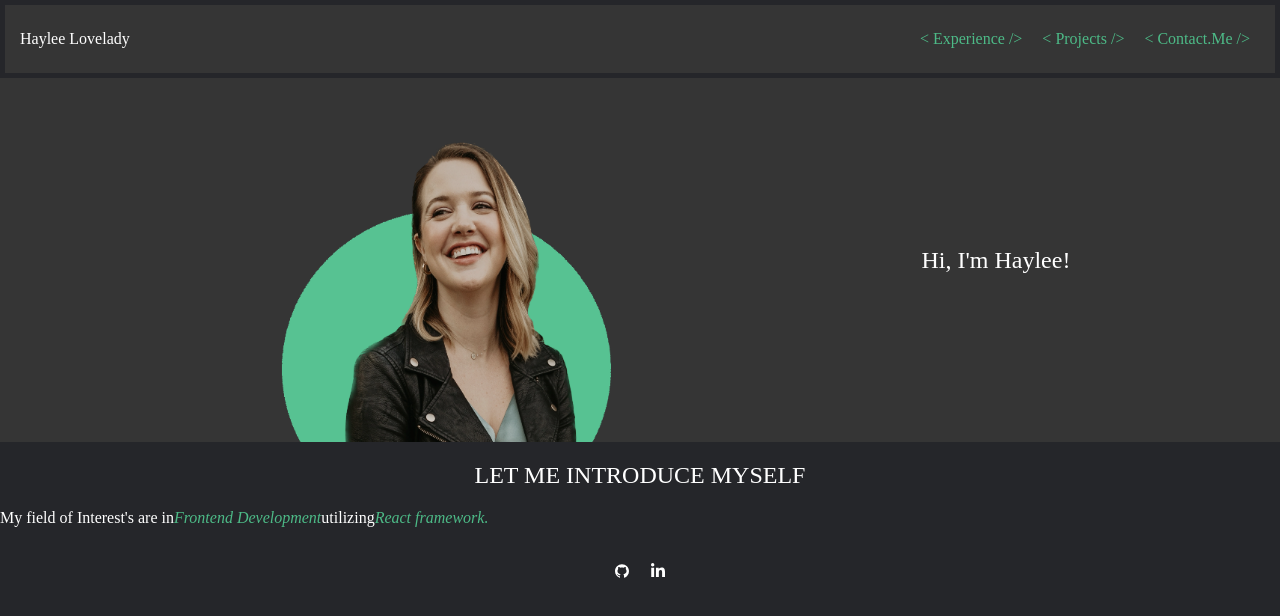
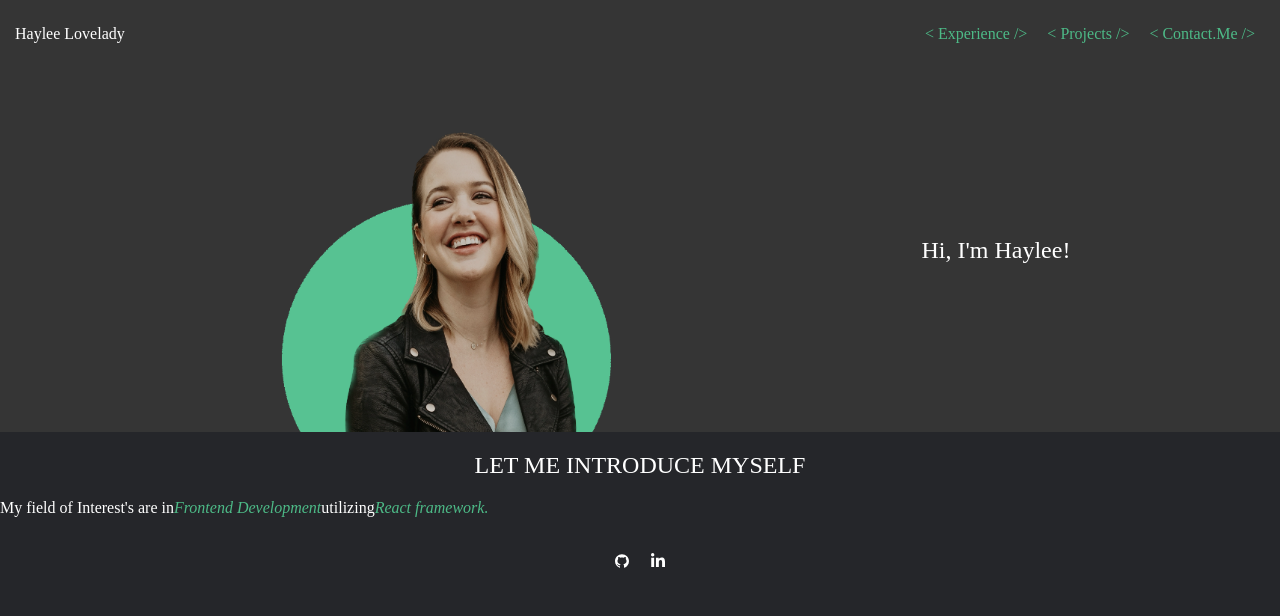
Before and after one commit to HLovelady/React-Portfolio, a React (Create React App) app: page / in a window 1280 px wide. Shown: the top 616 px of the page. Built offline with nearby package versions, Linux system fonts and the light colour scheme.

Commit message:
navbar styling

```diff
--- a/src/styles/App.css
+++ b/src/styles/App.css
@@ -41,7 +41,7 @@ h1, h2{
   display: flex;
   justify-content: space-between;
   align-items: baseline;
-  margin: 5px;
+  margin: 0px;
   padding: 5px;
   background-color: var(--med-gray);
   background-size: cover;
```
